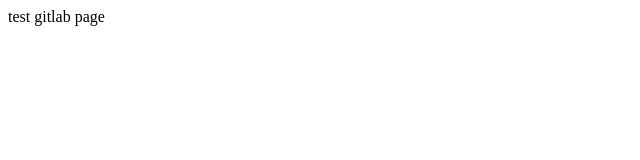
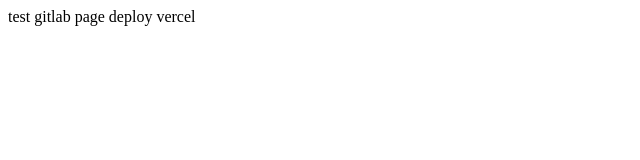
Before and after one commit to cde-97/cde-97.github.io, a plain HTML site: page index.html in a window 1280 px wide. Shown: the whole page, without its empty margins (0-640 px from the left). Drawn offline with Linux system fonts and the light colour scheme.

Commit message:
deploy vercel

```diff
--- a/index.html
+++ b/index.html
@@ -7,5 +7,6 @@
 </head>
 <body>
     test gitlab page
+    deploy vercel
 </body>
 </html>
```
